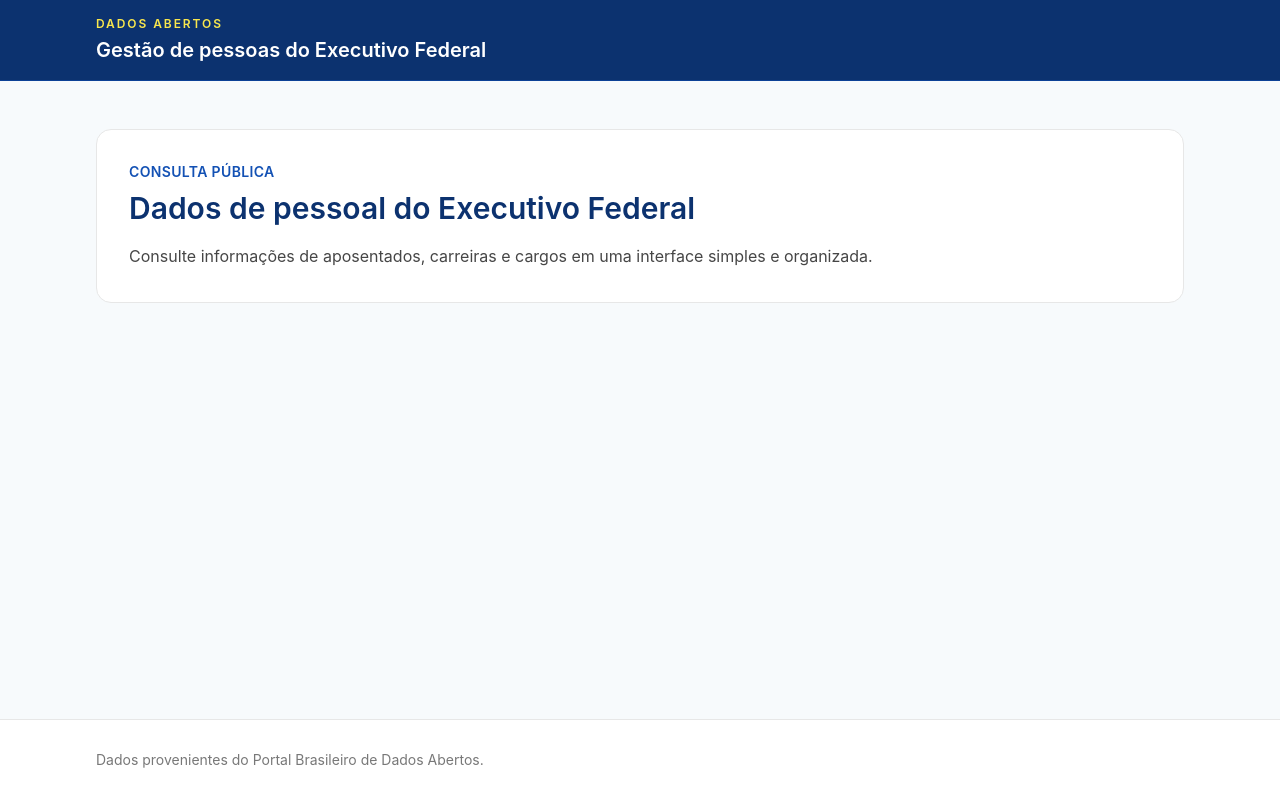
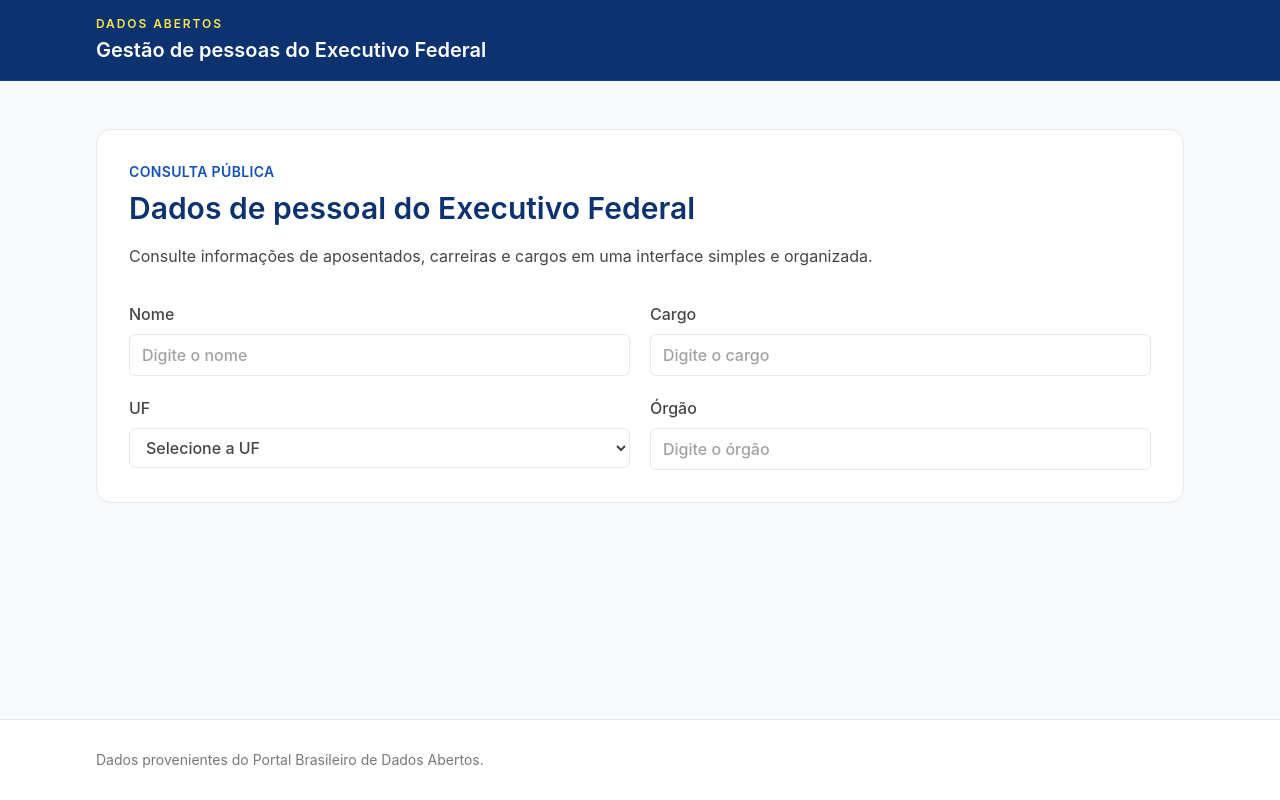
Before and after one commit to marcoscfreitas/spi-ii-3bim, a React (Vite) app in the folder frontend/: page / in a window 1280 px wide. Built offline with nearby package versions, Linux system fonts and the light colour scheme.

Commit message:
PROJ-32 feat(frontend): cria formulario de busca

```diff
--- /dev/null
+++ b/frontend/src/components/SearchForm.tsx
@@ -0,0 +1,80 @@
+const fieldClassName =
+  'mt-2 w-full rounded-md border border-border bg-surface px-3 py-2 text-body'
+
+const estados = [
+  'AC',
+  'AL',
+  'AP',
+  'AM',
+  'BA',
+  'CE',
+  'DF',
+  'ES',
+  'GO',
+  'MA',
+  'MT',
+  'MS',
+  'MG',
+  'PA',
+  'PB',
+  'PR',
+  'PE',
+  'PI',
+  'RJ',
+  'RN',
+  'RS',
+  'RO',
+  'RR',
+  'SC',
+  'SP',
+  'SE',
+  'TO',
+]
+
+export function SearchForm() {
+  return (
+    <form aria-label="Filtros de busca" className="mt-8 grid gap-5 md:grid-cols-2">
+      <label className="font-medium text-body">
+        Nome
+        <input
+          className={fieldClassName}
+          name="nome"
+          placeholder="Digite o nome"
+          type="text"
+        />
+      </label>
+
+      <label className="font-medium text-body">
+        Cargo
+        <input
+          className={fieldClassName}
+          name="cargo"
+          placeholder="Digite o cargo"
+          type="text"
+        />
+      </label>
+
+      <label className="font-medium text-body">
+        UF
+        <select className={fieldClassName} defaultValue="" name="uf">
+          <option value="">Selecione a UF</option>
+          {estados.map((estado) => (
+            <option key={estado} value={estado}>
+              {estado}
+            </option>
+          ))}
+        </select>
+      </label>
+
+      <label className="font-medium text-body">
+        Órgão
+        <input
+          className={fieldClassName}
+          name="orgao"
+          placeholder="Digite o órgão"
+          type="text"
+        />
+      </label>
+    </form>
+  )
+}
--- a/frontend/src/main.tsx
+++ b/frontend/src/main.tsx
@@ -1,6 +1,7 @@
 import { StrictMode } from 'react'
 import { createRoot } from 'react-dom/client'
 import { AppLayout } from './components/AppLayout'
+import { SearchForm } from './components/SearchForm'
 import './index.css'
 
 const root = document.getElementById('root')
@@ -26,6 +27,7 @@ createRoot(root).render(
           Consulte informações de aposentados, carreiras e cargos em uma
           interface simples e organizada.
         </p>
+        <SearchForm />
       </section>
     </AppLayout>
   </StrictMode>,
```
